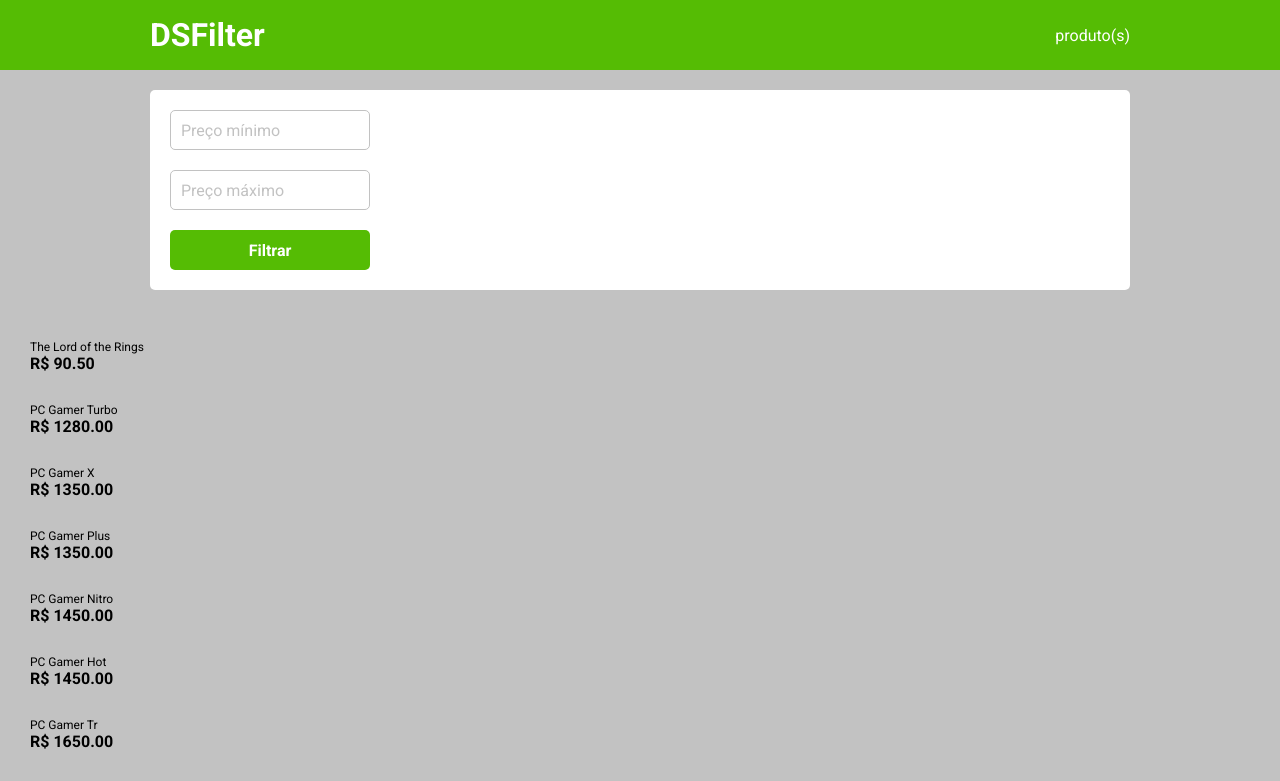
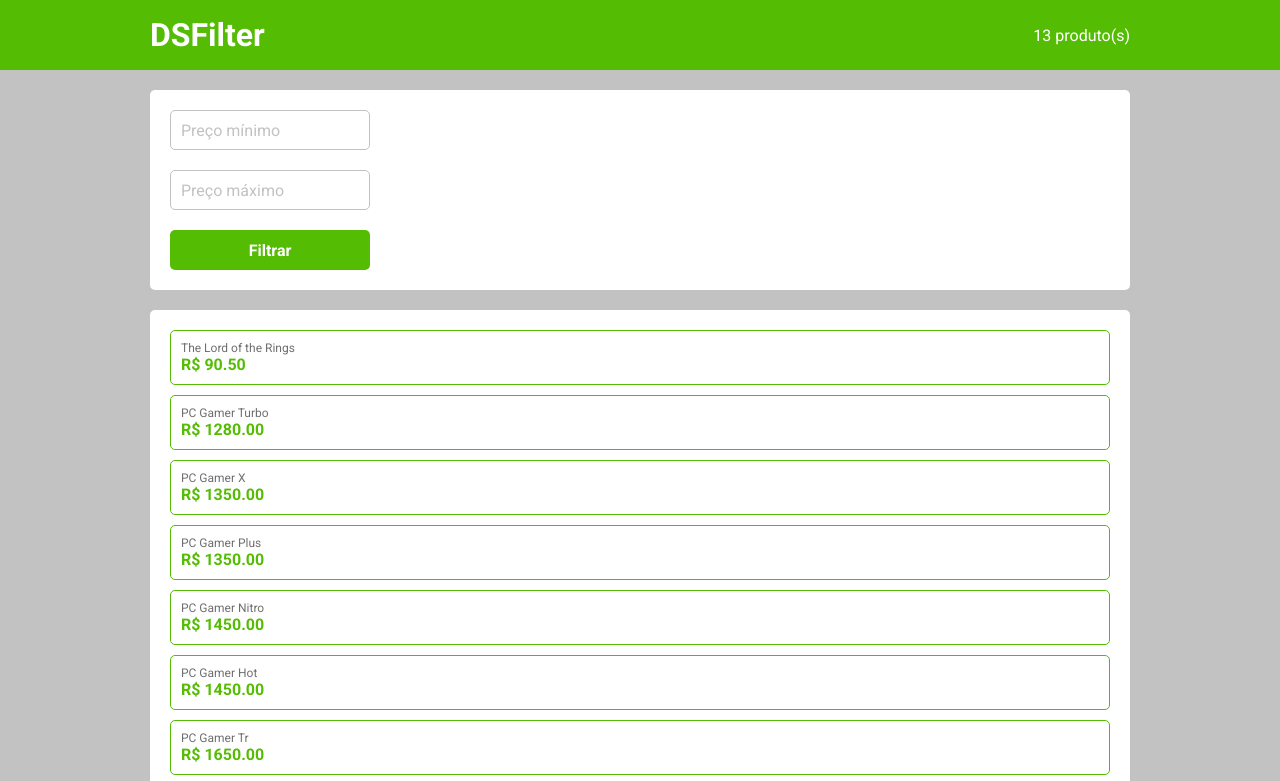
Before and after one commit to DennerOl/DsFilter, a React (Vite) app in the folder Dsfilter/: page / in a window 1280 px wide. Shown: the top 781 px of the page. Built offline with nearby package versions, Linux system fonts and the light colour scheme.

Commit message:
Finalizando contexto e arrumando styles

```diff
--- a/Dsfilter/src/componentes/Filter/index.tsx
+++ b/Dsfilter/src/componentes/Filter/index.tsx
@@ -1,6 +1,5 @@
-import { useState } from 'react';
+import { useContext, useState } from 'react';
 import './styles.css'
-
 
 type Props = {
   onSearch: Function;
@@ -20,6 +19,7 @@ export default function Filter({ onSearch }: Props) {
 
   });
 
+
   function handleInputChange(event: React.ChangeEvent<HTMLInputElement>) {
     const value = event.target.value;
     const name = event.target.name;
@@ -30,8 +30,6 @@ export default function Filter({ onSearch }: Props) {
     event.preventDefault();
     setFormData(formData);
     onSearch(formData.minimo, formData.maximo);
-
-
   }
 
   return (
@@ -55,8 +53,11 @@ export default function Filter({ onSearch }: Props) {
               placeholder='Preço máximo'
               onChange={handleInputChange}
             />
+            <div>
 
-            <button type='submit' className='dsf-button'> Filtrar</button>
+              <button type='submit' className='dsf-button'> Filtrar</button>
+            </div>
+
           </form>
 
         </div>
--- a/Dsfilter/src/componentes/Filter/styles.css
+++ b/Dsfilter/src/componentes/Filter/styles.css
@@ -12,7 +12,7 @@
   display: flex;
   align-items: center;
   justify-content: center;
-  margin-top: 20px;
+
 }
 
 .dsf-form {
--- a/Dsfilter/src/componentes/Header/index.tsx
+++ b/Dsfilter/src/componentes/Header/index.tsx
@@ -1,12 +1,17 @@
+import { ContextListingCount } from '../../utils/context-listing';
+import { useContext } from 'react';
 import './styles.css'
 
 export default function Header() {
+
+  const { contextListingCount, setContextListingCount } = useContext(ContextListingCount);
+
   return (
 
     <header>
       <div className='dsf-container dsf-container-header'>
         <h1>DSFilter</h1>
-        <p> produto(s)</p>
+        <p>{contextListingCount} produto(s)</p>
       </div>
     </header>
   );
--- a/Dsfilter/src/componentes/Header/styles.css
+++ b/Dsfilter/src/componentes/Header/styles.css
@@ -6,6 +6,7 @@ header {
   display: flex;
   align-items: center;
   justify-content: center;
+  margin-bottom: 20px;
 }
 
 .dsf-container-header {
--- a/Dsfilter/src/componentes/Listing/index.tsx
+++ b/Dsfilter/src/componentes/Listing/index.tsx
@@ -7,7 +7,9 @@ type Props = {
 
 export default function Listing({ products }: Props) {
   return (
+    <div className='card'>
       <div className='dsf-container dsf-listing'>
+
         {
           products.map(
             product =>
@@ -20,8 +22,13 @@ export default function Listing({ products }: Props) {
           )
         }
 
+      </div>
+
 
     </div>
+
+
+
 
   );
 
--- a/Dsfilter/src/componentes/Listing/styles.css
+++ b/Dsfilter/src/componentes/Listing/styles.css
@@ -1,8 +1,10 @@
 .dsf-listing {
-  background-color: var(--dsf-color-bg-tertiary);
-  margin-top: 20px;
+  background-color: var(--dsf-color-bg-secondary);
+
   padding: 20px;
   border-radius: 5px;
+
+
 }
 
 .dsf-listing-product {
@@ -23,3 +25,10 @@
   font-weight: 700;
   color: var(--dsf-color-font-tertiary);
 }
+
+.card-produto {
+  display: flex;
+  flex-direction: column;
+  align-items: center;
+  justify-content: center;
+}
--- a/Dsfilter/src/componentes/ListingBody/index.tsx
+++ b/Dsfilter/src/componentes/ListingBody/index.tsx
@@ -3,6 +3,9 @@ import Listing from '../Listing';
 import { ProductDTO } from '../../models/product';
 import * as productService from '../../services/product-service';
 import Filter from '../Filter';
+import { ContextListingCount } from '../../utils/context-listing';
+import { useContext } from 'react';
+
 
 type QueryParams = {
   valueMin: number;
@@ -23,10 +26,13 @@ export default function ListingBody() {
     valueMax: maxNewPrice
   });
 
+  const { setContextListingCount } = useContext(ContextListingCount);
+
   useEffect(() => {
     const produtos = productService.findByPrice(queryParams.valueMin, queryParams.valueMax)
+    setProducts(produtos);
+    setContextListingCount((produtos).length)
 
-    setProducts(produtos);
   }, [queryParams]);
 
   function handleSearch(min: number, max: number) {
@@ -41,7 +47,7 @@ export default function ListingBody() {
 
     <main>
 
-      <div>
+      <div >
         <Filter onSearch={handleSearch} />
         <Listing products={products} />
       </div>
--- a/Dsfilter/src/index.css
+++ b/Dsfilter/src/index.css
@@ -7,8 +7,12 @@
   --dsf-color-bg-secondary: #fff;
 
   --dsf-color-font-primary: #fff;
+  --dsf-color-font-secondary: #6f6f6f;
+  --dsf-color-font-tertiary: #55bc04;
+
 
   --dsf-color-border: #c2c2c2;
+  --dsf-color-border-secondary: #55bc04;
   --dsf-color-font-placeholder: #c2c2c2;
 
 }
```
Lines whose indentation alone changed are shown as unchanged.
